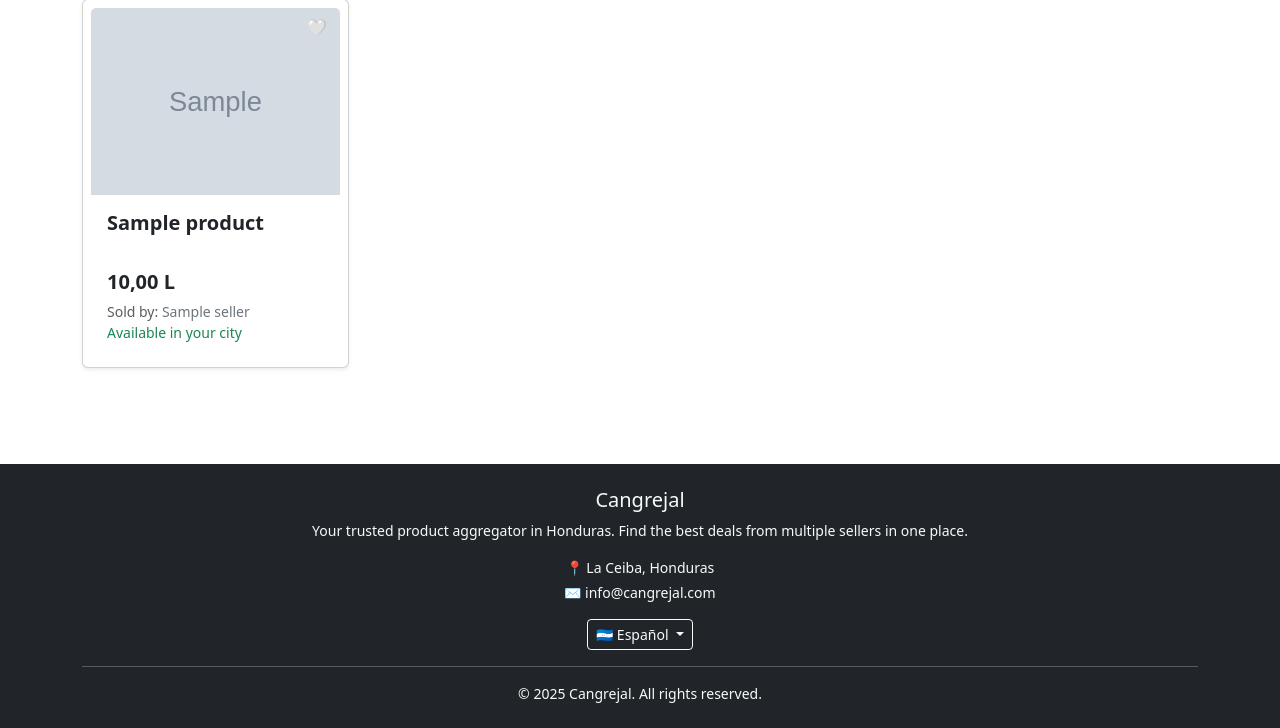
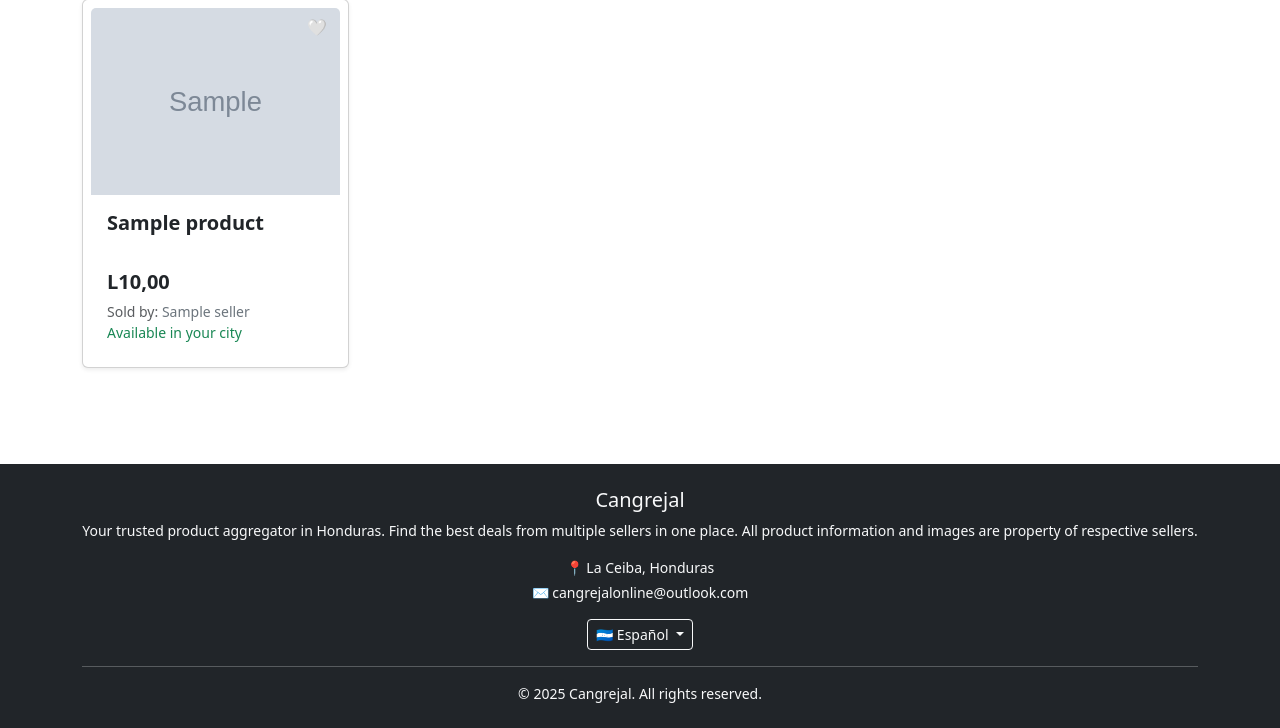
Before and after one commit to anna-at-sea/shop-aggregator, a Django app: page /es/ in a window 1280 px wide. Shown: the part 486-1214 px from the top of the page. Run offline with Django 5.2, Linux system fonts and the light colour scheme; data comes from the database, SQL or seed files in the repository; tables that the repository leaves empty hold one stand-in row (Sample ...); some libraries are stand-ins or nearby versions.

Commit message:
Fix errors after dummy products creation, change pages titles

```diff
--- a/honduras_shop_aggregator/products/admin.py
+++ b/honduras_shop_aggregator/products/admin.py
@@ -14,11 +14,8 @@ class CustomProductAdmin(admin.ModelAdmin):
         "category",
         "product_link",
         "product_price",
-        "description",
         "is_active",
-        "stock_quantity",
-        "slug",
-        "image"
+        "stock_quantity"
     )
     search_fields = (
         "seller__store_name",
--- a/honduras_shop_aggregator/products/models.py
+++ b/honduras_shop_aggregator/products/models.py
@@ -106,7 +106,7 @@ class Product(models.Model):
         blank=True,
         null=True,
         default='products/placeholder.png',
-        help_text=_("Upload JPEG or PNG image up to 2MB.")
+        help_text=_("Upload JPEG or PNG image up to 15MB.")
     )
 
     def save(self, *args, **kwargs):
--- a/honduras_shop_aggregator/sellers/admin.py
+++ b/honduras_shop_aggregator/sellers/admin.py
@@ -13,7 +13,9 @@ class ProductInline(admin.TabularInline):
 
 @admin.register(Seller)
 class CustomSellerAdmin(admin.ModelAdmin):
-    list_display = ("store_name", "website", "user__username", "is_verified")
+    list_display = (
+        "store_name", "website", "user__username", "description", "is_verified"
+    )
     search_fields = ("store_name", "website", "user__email")
     list_filter = ("is_verified",)
     ordering = ("date_registered",)
--- a/honduras_shop_aggregator/templates/layouts/base.html
+++ b/honduras_shop_aggregator/templates/layouts/base.html
@@ -5,13 +5,13 @@
     <meta charset="UTF-8">
     <meta http-equiv="X-UA-Compatible" content="IE=edge">
     <meta name="viewport" content="width=device-width, initial-scale=1.0">
-    <title>Cangrejal</title>
+    <title>{% block title %}Cangrejal{% endblock %}</title>
     {% load django_bootstrap5 %}
     {% bootstrap_css %}
     {% bootstrap_javascript %}
     {% load static %}
+    <link rel="stylesheet" href="https://cdn.jsdelivr.net/npm/bootstrap-icons@1.11.1/font/bootstrap-icons.css">
     <link rel="stylesheet" href="{% static 'css/custom.css' %}">
-    <link rel="stylesheet" href="https://cdn.jsdelivr.net/npm/bootstrap-icons@1.11.1/font/bootstrap-icons.css">
     <link rel="icon" href="{% static 'images/favicon.png' %}" type="image/png">
 </head>
 <body>
@@ -143,10 +143,11 @@
             <h5>Cangrejal</h5>
             <p class="small mb-3">
                 {% translate "Your trusted product aggregator in Honduras. Find the best deals from multiple sellers in one place." %}
+                {% translate "All product information and images are property of respective sellers." %}
             </p>
 
             <p class="small mb-1">📍 La Ceiba, Honduras</p>
-            <p class="small mb-1">✉️ info@cangrejal.com</p>
+            <p class="small mb-1">✉️ cangrejalonline@outlook.com</p>
 
             <div class="mt-3">
                 <form action="{% url 'set_language' %}" method="post" class="d-inline">
--- a/honduras_shop_aggregator/templates/layouts/base_form.html
+++ b/honduras_shop_aggregator/templates/layouts/base_form.html
@@ -2,6 +2,7 @@
 {% load i18n %}
 {% load crispy_forms_tags %}
 
+{% block title %}{{ heading }} | Cangrejal{% endblock %}
 {% block content %}
 {% include "partials/flash_message.html" %}
 
--- a/honduras_shop_aggregator/templates/layouts/base_seller_profile.html
+++ b/honduras_shop_aggregator/templates/layouts/base_seller_profile.html
@@ -2,6 +2,7 @@
 {% load i18n %}
 {% load static %}
 
+{% block title %}{{ seller.store_name }} | Cangrejal{% endblock %}
 {% block content %}
 {% include "partials/flash_message.html" %}
 
--- a/honduras_shop_aggregator/templates/pages/categories/category_list.html
+++ b/honduras_shop_aggregator/templates/pages/categories/category_list.html
@@ -2,6 +2,7 @@
 {% load i18n %}
 {% load static %}
 
+{% block title %}{% translate "Categories" %} | Cangrejal{% endblock %}
 {% block content %}
 {% include "partials/flash_message.html" %}
 
--- a/honduras_shop_aggregator/templates/pages/categories/category_page.html
+++ b/honduras_shop_aggregator/templates/pages/categories/category_page.html
@@ -3,6 +3,7 @@
 {% load crispy_forms_tags %}
 {% load static %}
 
+{% block title %}{{ category.name }} | Cangrejal{% endblock %}
 {% block content %}
 {% include "partials/flash_message.html" %}
 
--- a/honduras_shop_aggregator/templates/pages/products/product_card.html
+++ b/honduras_shop_aggregator/templates/pages/products/product_card.html
@@ -2,6 +2,7 @@
 {% load i18n %}
 {% load static %}
 
+{% block title %}{{ product.product_name }} | Cangrejal{% endblock %}
 {% block content %}
 {% include "partials/flash_message.html" %}
 
@@ -27,7 +28,7 @@
             <hr>
 
             {% if product.stock_quantity > 0 and product.is_active %}
-                <h4 class="text-success">${{ product.product_price }}</h4>
+                <h4 class="text-success">L{{ product.product_price }}</h4>
             {% endif %}
             <p>
                 {% if product.stock_quantity > 0 and product.is_active %}
--- a/honduras_shop_aggregator/templates/pages/products/product_list.html
+++ b/honduras_shop_aggregator/templates/pages/products/product_list.html
@@ -3,6 +3,7 @@
 {% load crispy_forms_tags %}
 {% load static %}
 
+{% block title %}{% translate "Catalogue" %} | Cangrejal{% endblock %}
 {% block content %}
 {% include "partials/flash_message.html" %}
 
--- a/honduras_shop_aggregator/templates/pages/sellers/seller_list.html
+++ b/honduras_shop_aggregator/templates/pages/sellers/seller_list.html
@@ -2,6 +2,7 @@
 {% load i18n %}
 {% load static %}
 
+{% block title %}{% translate "Sellers" %} | Cangrejal{% endblock %}
 {% block content %}
 {% include "partials/flash_message.html" %}
 
--- a/honduras_shop_aggregator/templates/pages/users/profile.html
+++ b/honduras_shop_aggregator/templates/pages/users/profile.html
@@ -2,6 +2,7 @@
 {% load i18n %}
 {% load static %}
 
+{% block title %}{% if user.is_authenticated %}{{ user.username }} | {% endif %}Cangrejal{% endblock %}
 {% block content %}
 {% include "partials/flash_message.html" %}
 <h1 class="text-dark">{% translate "Welcome" %}{% if user.is_authenticated %}, {{ user.username }}{% else %}{% endif %} </h1>
--- a/honduras_shop_aggregator/templates/partials/_product_grid.html
+++ b/honduras_shop_aggregator/templates/partials/_product_grid.html
@@ -29,7 +29,7 @@
                     {% if not product.stock_quantity or not product.is_active or product.is_deleted %}
                     <span class="fs-5 fw-bold text-dark">{% translate "Product not available" %}</span>
                     {% else %}
-                    <span class="fs-5 fw-bold text-dark">{{ product.product_price }} L</span>
+                    <span class="fs-5 fw-bold text-dark">L{{ product.product_price }}</span>
                     {% endif %}
                 </p>
                 {% if user.is_authenticated and user == product.seller.user and seller_features_enabled %}
--- a/honduras_shop_aggregator/utils.py
+++ b/honduras_shop_aggregator/utils.py
@@ -94,7 +94,7 @@ class BaseTestCase(TestCase):
 
 
 def validate_image(image):
-    max_size_mb = 2
+    max_size_mb = 15
     if image.size > max_size_mb * 1024 * 1024:
         raise ValidationError(_(f"Image size should not exceed {max_size_mb} MB."))
 
--- a/honduras_shop_aggregator/views.py
+++ b/honduras_shop_aggregator/views.py
@@ -27,8 +27,18 @@ class IndexView(SuccessMessageMixin, ListView):
             queryset = queryset.filter(
                 Q(origin_city=city_pk) | Q(delivery_cities=city_pk)
             ).distinct()
+        page = self.request.GET.get("page", "1")
+        print(f'page: {page}')
+        if page == "1":
+            seed = random.randint(0, 9999999)
+            self.request.session["shuffle_seed"] = seed
+            self.request.session.modified = True
+        else:
+            seed = self.request.session.get("shuffle_seed", 1)
+        print(f'seed: {seed}')
         products = list(queryset)
-        random.shuffle(products)
+        # this needs to be changed when number of products grows
+        random.Random(seed).shuffle(products)
         return products
 
     def get_context_data(self, **kwargs):
```
Also changed, not shown: honduras_shop_aggregator/products/tests.py (+16 -9 lines), honduras_shop_aggregator/static/images/test_img_bigger_than_2_mb.jpg (deleted), media/products/placeholder.png.
